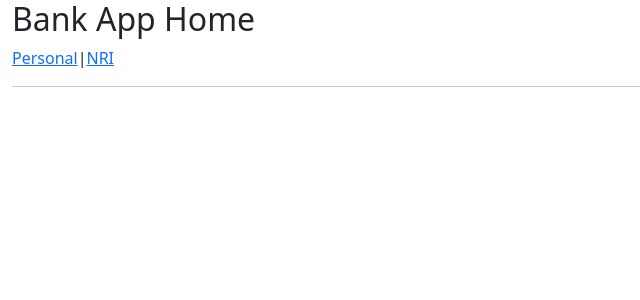
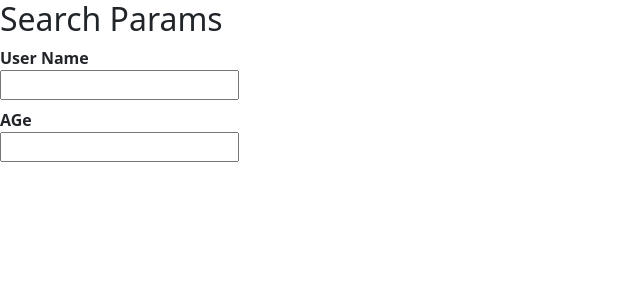
Before and after one commit to sshivangi882/react-shopping, a React (Create React App) app: page / in a window 1280 px wide. Shown: the top 300 px of the page, without its empty margins (0-640 px from the left). Built offline with nearby package versions, Linux system fonts and the light colour scheme.

Commit message:
Typescript started'

```diff
--- a/src/components/SearchDemo.js
+++ b/src/components/SearchDemo.js
@@ -0,0 +1,33 @@
+// import { serialize } from "mongodb";
+import { useEffect } from "react";
+import { useLocation, BrowserRouter } from "react-router-dom";
+// import { serializeFormQuery } from "../utils/utils";
+
+
+export default function SearchDemo()
+
+{
+    useEffect(() =>{
+
+    },[])
+    function handleSubmit(event){
+        var Params = useLocation.search;
+        console.log(Params);
+    }
+
+
+
+    return(
+        <div>
+            <h2>Search Params</h2>
+            <form>
+                <d>
+                    <dt>User Name</dt>
+                    <dd><input name="UserName" type="text"/></dd>
+                    <dt>AGe</dt>
+                    <dd><input name="Age" type="number"/></dd>
+                </d>
+            </form>
+        </div>
+    )
+}
--- a/src/index.js
+++ b/src/index.js
@@ -35,11 +35,12 @@
 import IShopIndex from "./ishop/IShopndex.js";
 import BankAppHome from "./BankApp/BankAppHome.js";
 import MainComponent from "./BankApp/MainComponent.js";
+import SearchDemo from "./components/SearchDemo.js";
 
 const root = ReactDOM.createRoot(document.getElementById("root"));
 root.render(
   <React.StrictMode>
-    <MainComponent />
+    <SearchDemo />
   </React.StrictMode>
 );
 
```
